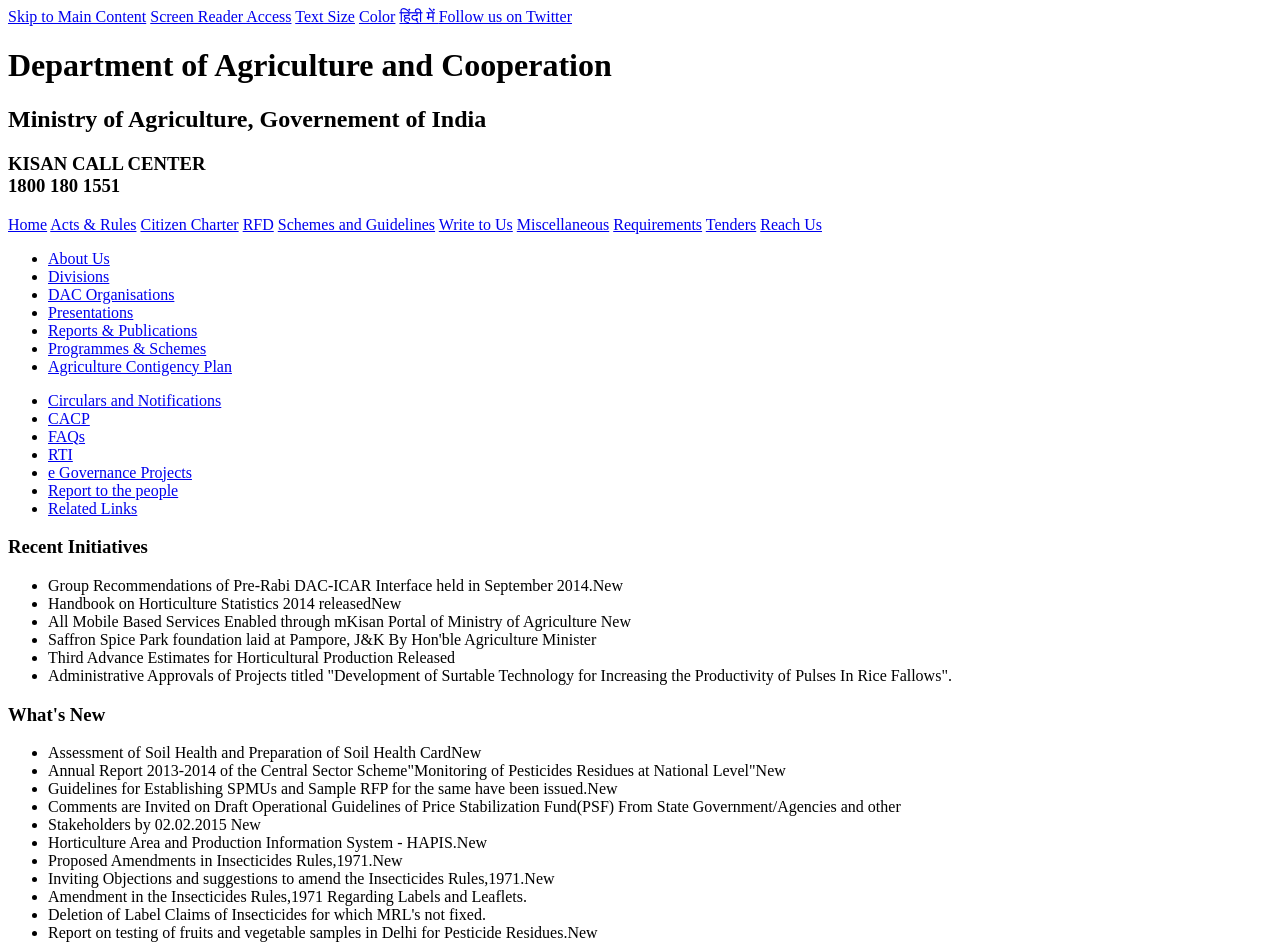
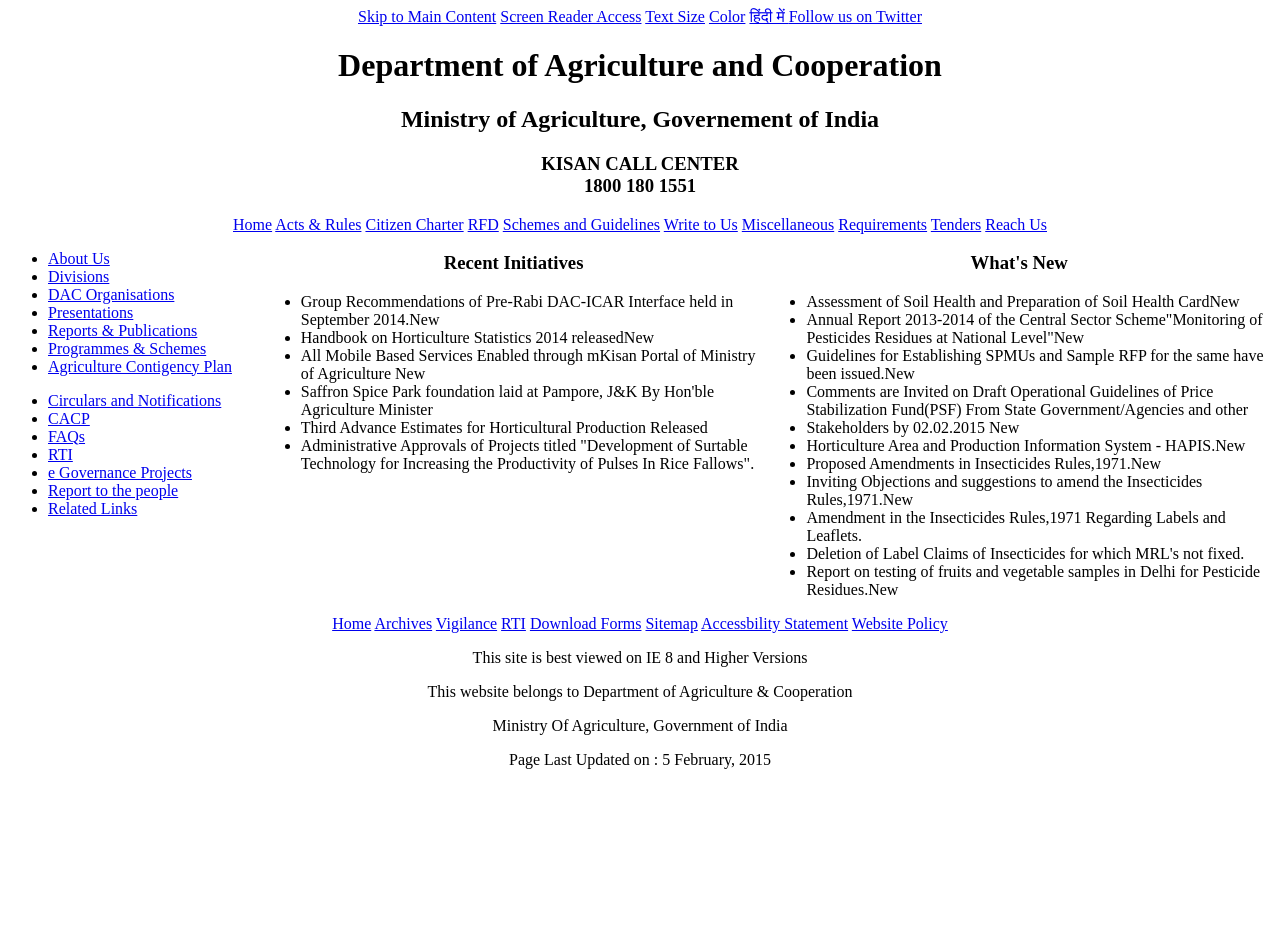
Before and after one commit to akshitmeghawat/AngularJSUniversity, a plain HTML site: page index.html in a window 1280 px wide. Shown: the top 945 px of the page. After the commit the page ends 800 px from the top, so only its background shows below. Drawn offline with Linux system fonts and the light colour scheme.

Commit message:
Added css file. The layout is similar to the orginal webpage. No color and background picture

```diff
--- a/index.html
+++ b/index.html
@@ -1,7 +1,13 @@
 <html>
 
 <head>
+  <link rel="stylesheet" href="sample.css" type="text/css" />
   <title>Governement of India, Department of Agriculture and Cooperation, Ministry of Agriculture</title>
+
+</head>
+
+<body>
+  <header>
     <a href= "#">Skip to Main Content</a>
     <a href= "#">Screen Reader Access</a>
     <a href= "#">Text Size</a>
@@ -11,11 +17,9 @@
     <h1>Department of Agriculture and Cooperation</h1>
     <h2>Ministry of Agriculture, Governement of India</h2>
     <h3>KISAN CALL CENTER <br/>1800 180 1551</h3>
-</head>
+  </header>
 
-<body>
-
-  <nav>
+  <nav align='center'>
     <a href="#">Home</a>
     <a href="#">Acts &amp; Rules</a>
     <a href="#">Citizen Charter</a>
@@ -39,8 +43,6 @@
         <li><a href="#">Programmes &amp; Schemes</a></li>
         <li><a href="#">Agriculture Contigency Plan</a></li>
       </ul>
-    </nav>
-    <nav>
       <ul>
         <li><a href="#">Circulars and Notifications</a></li>
         <li><a href="#">CACP</a></li>
@@ -51,8 +53,7 @@
         <li><a href="#">Related Links</a></li>
       </ul>
     </nav>
-
-    <main>
+    <div>
       <div>
         <h3>Recent Initiatives</h3>
         <ul>
@@ -82,10 +83,11 @@
           <li>Report on testing of fruits and vegetable samples in Delhi for Pesticide Residues.New</li>
         </ul>
       </div>
-    </main>
+    </div>
   </section>
 
   <footer>
+    <nav>
       <a href="#">Home</a>
       <a href="#">Archives</a>
       <a href="#">Vigilance</a>
@@ -94,6 +96,7 @@
       <a href="#">Sitemap</a>
       <a href="#">Accessbility Statement</a>
       <a href="#">Website Policy</a>
+    </nav>
 
     <p>This site is best viewed on IE 8 and Higher Versions</p>
     <p>This website belongs to Department of Agriculture &amp; Cooperation</p>
--- /dev/null
+++ b/sample.css
@@ -0,0 +1,26 @@
+
+section nav{
+  float:left;
+  width: 20%;
+}
+h1{
+  text-align: center;
+}
+header{
+  text-align: center;
+}
+h3{
+  text-align: center;
+}
+section div{
+  float:left;
+  width:80%;
+}
+section div div{
+  float: left;
+  width: 50%;
+}
+footer{
+  text-align: center;
+  clear:left;
+}
```
Lines whose indentation alone changed are shown as unchanged.
